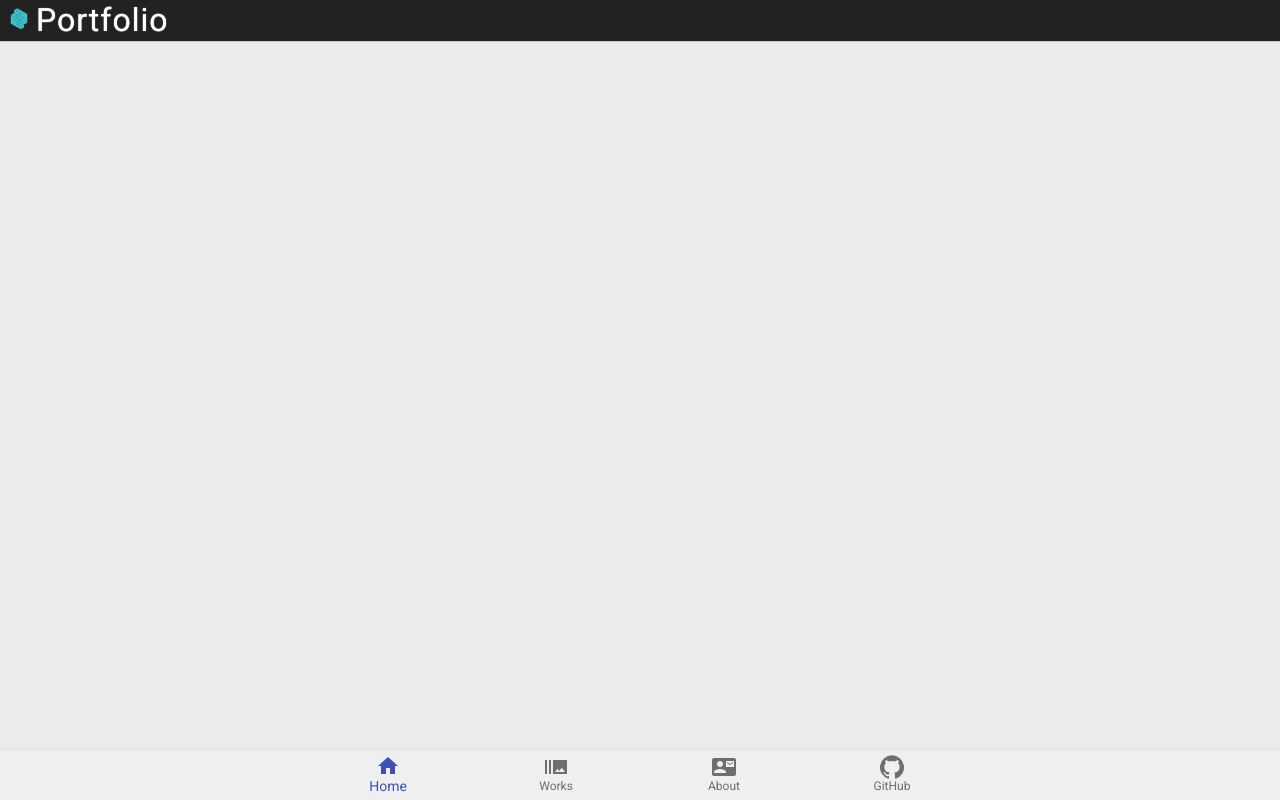
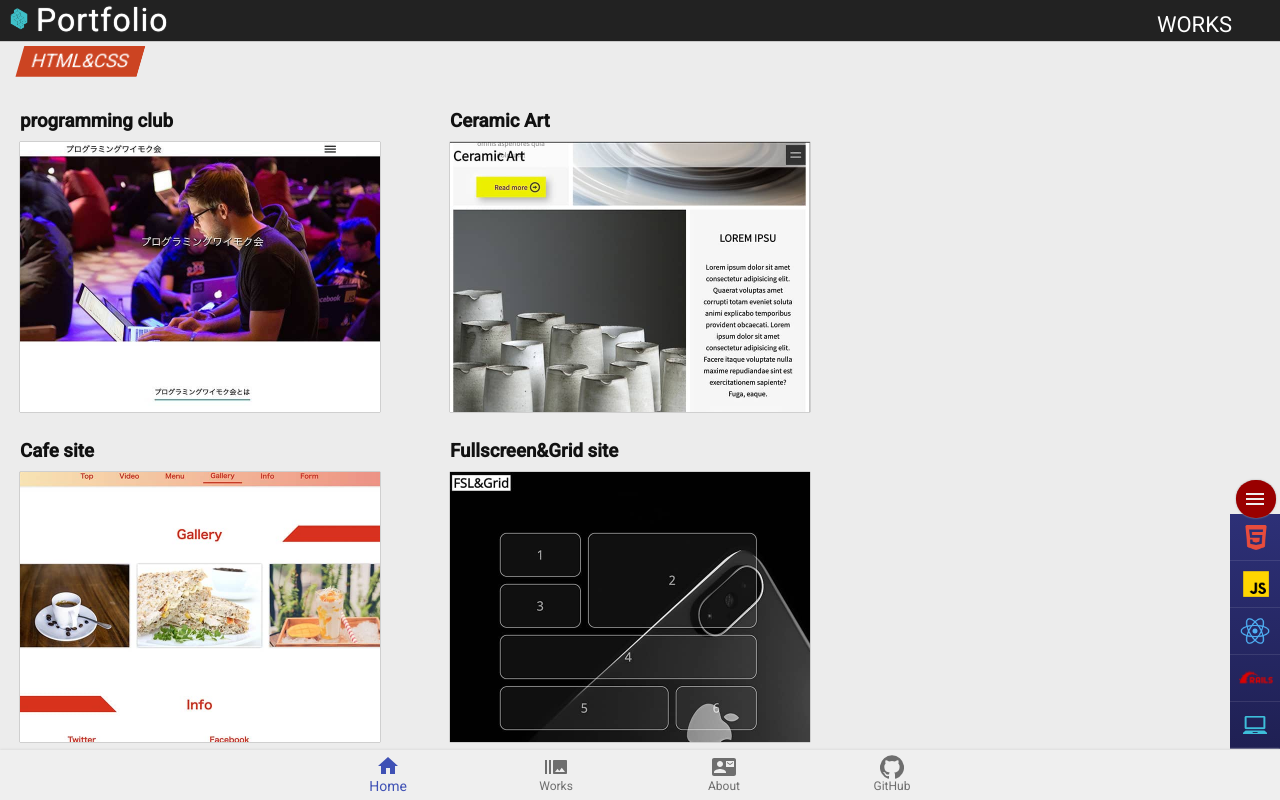
Before and after one commit to daita2021/portfolio, a React (Create React App) app: page /works/htmlcss in a window 1280 px wide. Shown: the top 800 px of the page. Built offline with nearby package versions, Linux system fonts and the light colour scheme.

Commit message:
スタイル調整

```diff
--- a/src/components/BottomNavigation.jsx
+++ b/src/components/BottomNavigation.jsx
@@ -46,7 +46,7 @@ export default function SimpleBottomNavigation() {
       </BottomNavigation>
 
       <Switch>
-        <Route exact path="/works/js">
+        <Route exact path="/works/htmlcss">
           <Works />
         </Route>
         <Route exact path="/about">
```
